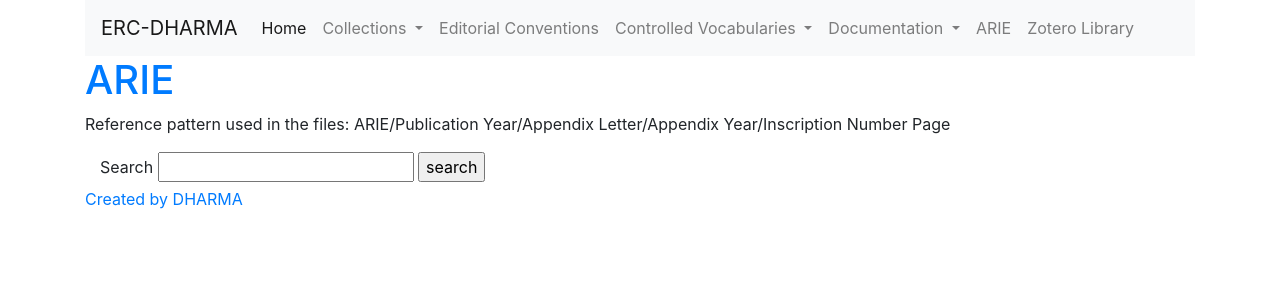
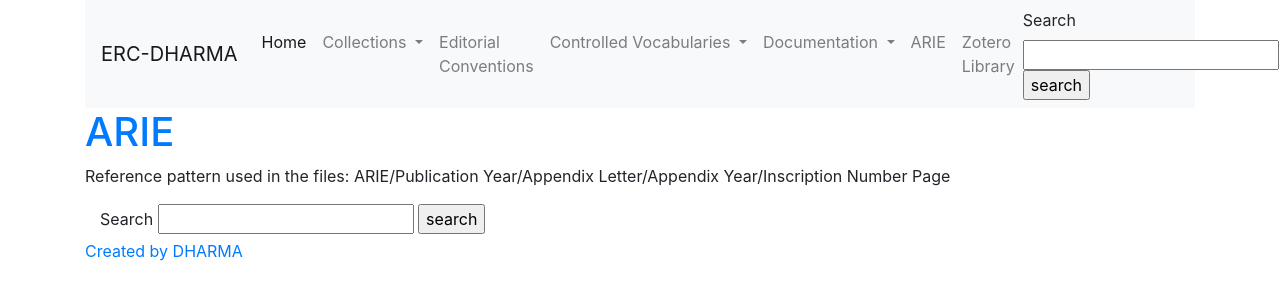
Before and after one commit to erc-dharma/test, a Jekyll site: the page built from index.html, in a window 1280 px wide. Shown: the top 300 px of the page. Built offline with Jekyll 4.4.1, drawn with Linux system fonts in a browser that asks for light colours.

Commit message:
adding the search bar in the default tempalte

```diff
--- a/_layouts/default.html
+++ b/_layouts/default.html
@@ -84,10 +84,11 @@
                             <a class="nav-link" href="https://www.zotero.org/groups/1633743/erc-dharma/library">Zotero Library</a>
                         </li>
                     </ul>
-                    <!--<form id="search_form" class="form-inline my-2 my-lg-0">
-                        <input id="search_input" class="form-control mr-sm-2" type="search" placeholder="Search" aria-label="Search">
-                            <button class="btn btn-outline-success my-2 my-sm-0" type="submit">Search</button>
-                    </form>-->
+										<form action="{{ site.baseurl }}/search.html" method="get">
+										  <label for="search-box">Search</label>
+										  <input type="text" id="search-box" name="query">
+										  <input type="submit" value="search">
+										</form>
                 </div>
             </nav>
 			</div>
```
